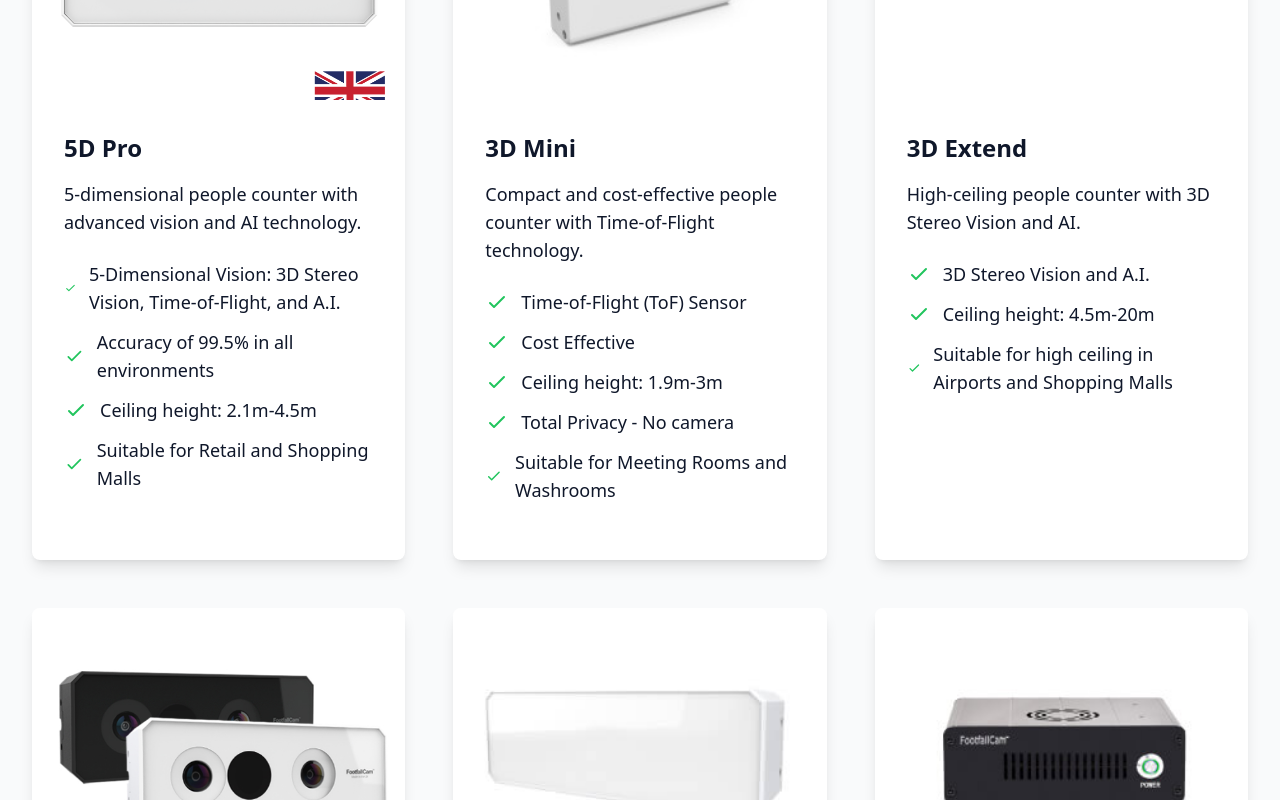
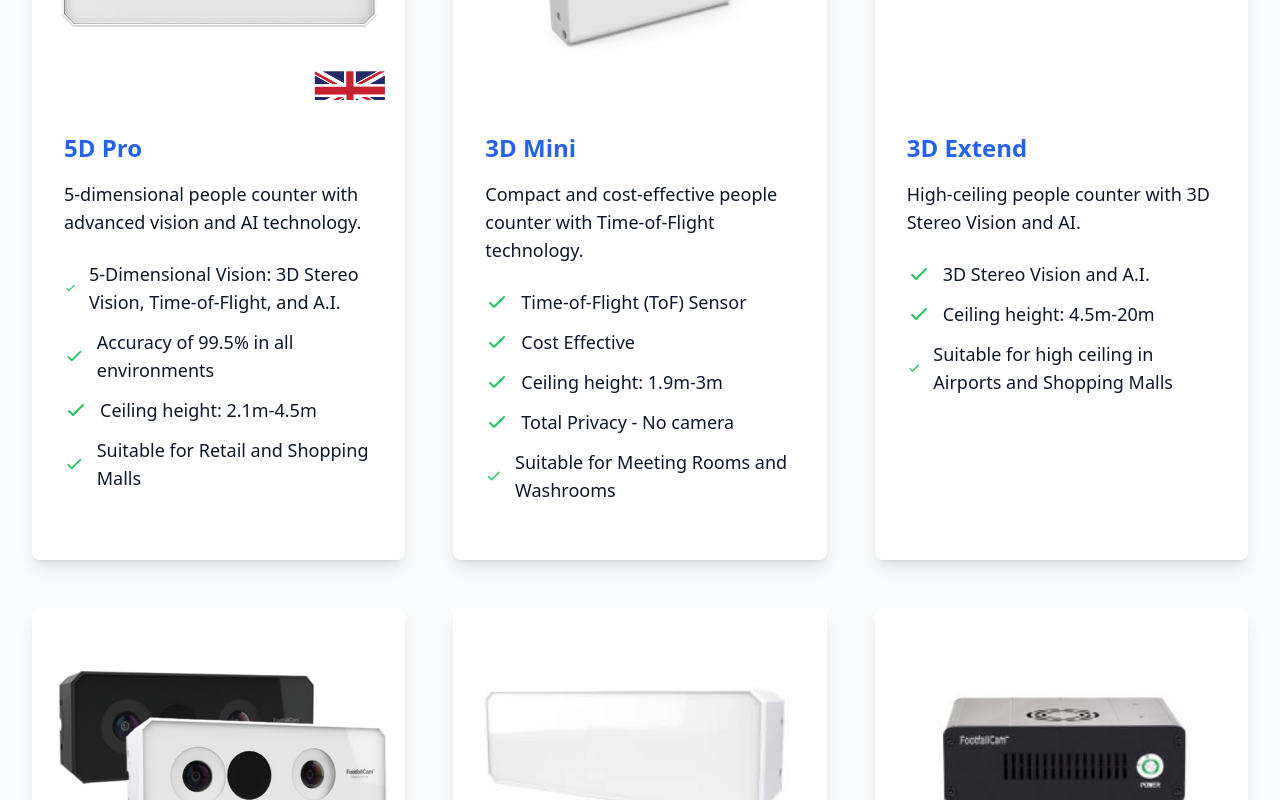
Before and after one commit to samirsk03/trackSenceSolution, a React (Vite) app: page / in a window 1280 px wide. Shown: the part 2460-3260 px from the top of the page. Built offline with nearby package versions, Linux system fonts and the light colour scheme; the HTML template or start-up script is replaced by a standard one.

Commit message:
title color changed

```diff
--- a/src/components/Products.jsx
+++ b/src/components/Products.jsx
@@ -202,7 +202,7 @@
                 className="w-full h-72 object-cover"
               />
               <div className="p-8">
-                <h3 className="text-2xl font-bold mb-4">{product.title}</h3>
+                <h3 className="text-2xl text-blue-600 font-bold mb-4">{product.title}</h3>
                 <p className="text-secondary mb-6 text-lg">{product.desc}</p>
                 <ul className="mb-6 text-lg">
                   {product.keyPoints.map((point, i) => (
```
